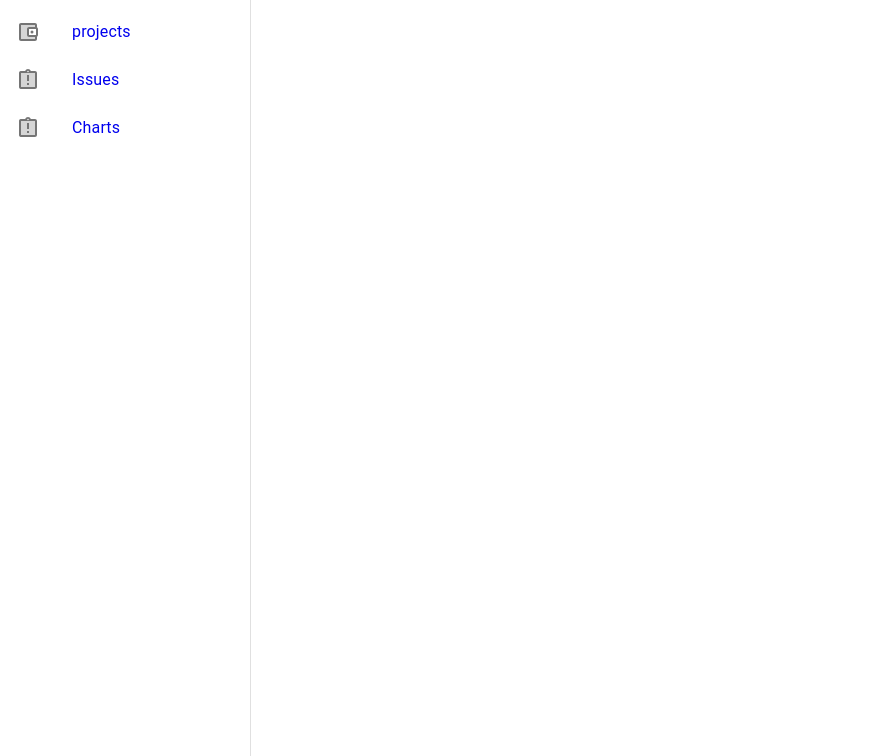
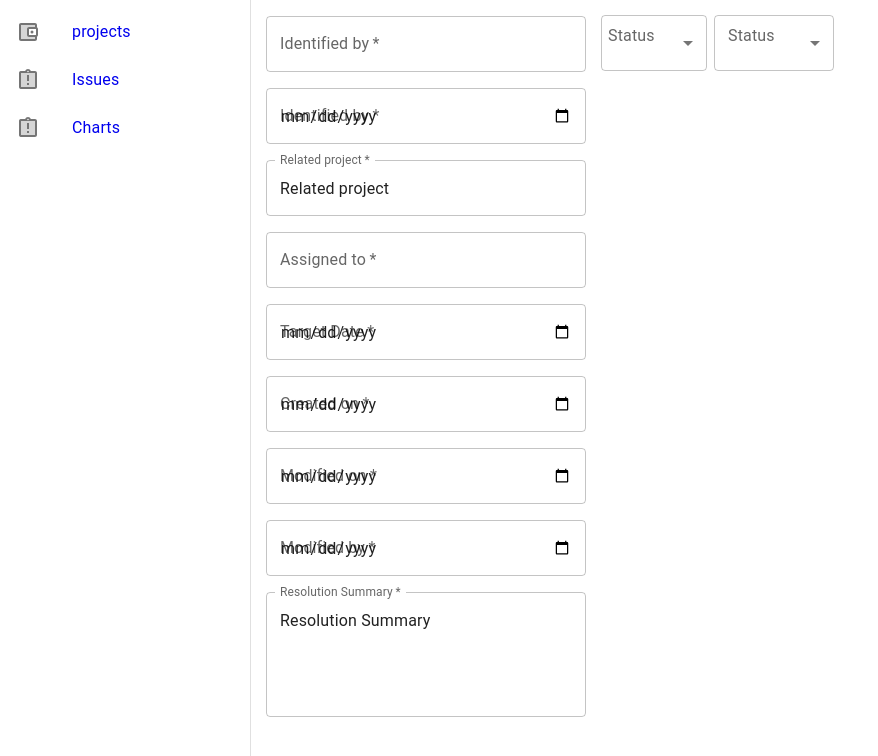
Before and after one commit to tomasojea/BugTrackerView, a React (Create React App) app: page /form in a window 1280 px wide. Shown: the top 756 px of the page, without its empty margins (0-878 px from the left). Built offline with nearby package versions, Linux system fonts and the light colour scheme.

Commit message:
Issue form added

```diff
--- /dev/null
+++ b/src/components/Form.js
@@ -0,0 +1,117 @@
+import FormControl from '@mui/material/FormControl';
+import TextField from '@mui/material/TextField';
+import Box from '@mui/material/Box';
+import Select from '@mui/material/Select';
+import InputLabel from '@mui/material/InputLabel';
+import MenuItem from '@mui/material/MenuItem';
+
+
+function Form(){
+
+    return(
+         <Box  component="form"
+               sx={{'& .MuiTextField-root': { margin: 1, width: '40ch' },}}
+               noValidate
+               autoComplete="off">
+
+            <FormControl>
+
+                <TextField
+                  required
+                  id="outlined-required"
+                  type="number"
+                  label="Identified by"
+                  defaultValue="Identified by (id number)"
+                />
+                <TextField
+                  required
+                  id="outlined-required"
+                  label="Identified by"
+                  type="date"
+                  defaultValue="Identified date"
+                />
+                <TextField
+                  required
+                  id="outlined-required"
+                  label="Related project"
+                  type="text"
+                  defaultValue="Related project"
+                />
+                <TextField
+                  required
+                  id="outlined-required"
+                  label="Assigned to"
+                  type="number"
+                  defaultValue="Assigned to"
+                />
+                <TextField
+                  required
+                  id="outlined-required"
+                  label="Target Date"
+                  type="date"
+                  defaultValue="Target Date"
+                />
+                 <TextField
+                  required
+                  id="outlined-required"
+                  label="Created on"
+                  type="date"
+                  defaultValue="Created on"
+                />
+                 <TextField
+                  required
+                  id="outlined-required"
+                  label="Modified on"
+                  type="date"
+                  defaultValue="Modified on"
+                />
+                 <TextField
+                  required
+                  id="outlined-required"
+                  label="Modified by"
+                  type="date"
+                  defaultValue="Modified by"
+                />
+                <TextField
+                  required
+                  id="outlined-multiline-static"
+                  label="Resolution Summary"
+                  multiline
+                  rows={4}
+                  defaultValue="Resolution Summary"
+                />
+
+            </FormControl>
+            <FormControl style={{minWidth: 120}}>
+                <InputLabel>Status</InputLabel>
+                <Select
+                  label="Status"
+                  style={{margin:7,}}
+
+                >
+                  <MenuItem  value="High">High</MenuItem>
+                  <MenuItem value="Medium">Medium</MenuItem>
+                  <MenuItem value="Low">Low</MenuItem>
+                </Select>
+
+                </FormControl>
+                <FormControl style={{minWidth: 120}}>
+                    <InputLabel>Status</InputLabel>
+                <Select
+                  label="Priority"
+                  style={{marginTop:7}}
+
+                >
+                  <MenuItem  value="Open">Open</MenuItem>
+                  <MenuItem value="Closed">Closed</MenuItem>
+                  <MenuItem value="InProgress">In progress</MenuItem>
+                </Select>
+
+            </FormControl>
+
+        </Box>
+
+    )
+}
+
+export default Form
--- a/src/containers/App.js
+++ b/src/containers/App.js
@@ -1,5 +1,6 @@
 import SideBar from "../components/SideBar"
 import Issue from "../components/Issue.js"
+import Form from "../components/Form.js"
 import GraphGrid from "../components/GraphGrid"
 import TableData from "../components/TableData.js"
 import ProjectTable from "../components/ProjectTable.js"
@@ -13,6 +14,7 @@ function App() {
         <Router>
             <div className="App" style={{display: "flex"}}>
                 <SideBar/>
+
                 <Switch>
                     <Route exact path="/" component={GraphGrid}/>
 
@@ -23,6 +25,8 @@ function App() {
                     <Route exact path="/projects/issues"  component={Issue}/>
 
                     <Route  path="/charts" component={GraphGrid}/>
+
+                     <Route  path="/form" component={Form}/>
                 </Switch>
             </div>
         </Router>
```
